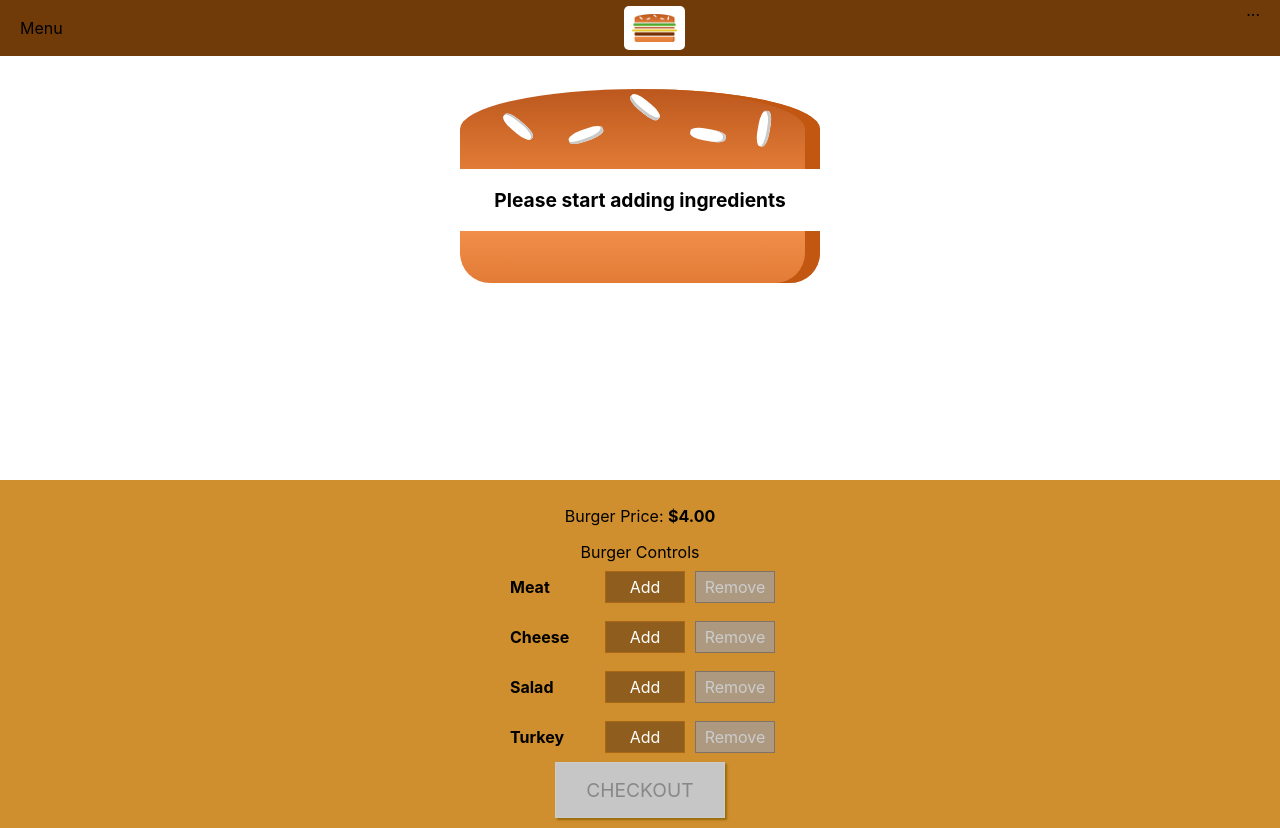
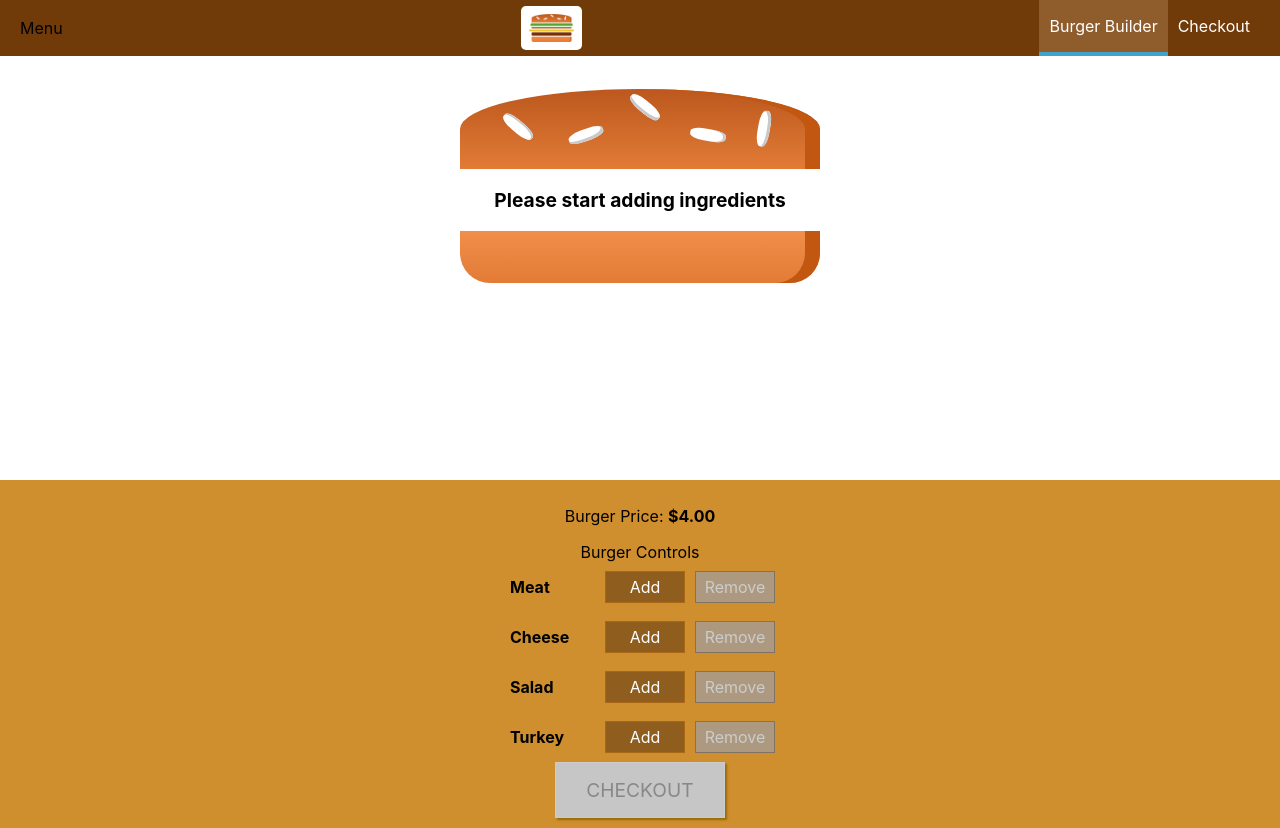
Before and after one commit to jesserahman/burger_builder, a React (Create React App) app: page / in a window 1280 px wide. Built offline with nearby package versions, Linux system fonts and the light colour scheme.

Commit message:
added top nav for desktop

```diff
--- /dev/null
+++ b/src/components/UI/Navigation/NavigationItems/NavigationItem/NavigationItem.css
@@ -0,0 +1,26 @@
+.NavigationItem{
+  margin: 0px;
+  box-sizing: border-box;
+  display: flex;
+  height: 100%;
+  width: auto;
+  align-items: center;
+}
+
+.NavigationItem a{
+  color: white;
+  text-decoration: none;
+  height: 100%;
+  padding: 16px 10px;
+  border-bottom: 4px solid transparent;
+  box-sizing: border-box;
+  display: block;
+}
+
+.NavigationItem a:hover,
+.NavigationItem a:active,
+.NavigationItem a.active{
+  background-color: #8F5C2c;
+  border-bottom: 4px solid #40A4C8;
+  color: white;
+}
--- /dev/null
+++ b/src/components/UI/Navigation/NavigationItems/NavigationItem/NavigationItem.js
@@ -0,0 +1,14 @@
+import React from 'react';
+import './NavigationItem.css'
+
+const navigationItem = (props) => {
+  return (
+    <li className="NavigationItem">
+      <a href={props.link} className={props.active ? "active" : null}>
+        {props.children}
+      </a>
+    </li>
+  )
+}
+
+export default navigationItem;
--- /dev/null
+++ b/src/components/UI/Navigation/NavigationItems/NavigationItems.css
@@ -0,0 +1,8 @@
+.NavigationItems{
+  margin:0px;
+  padding:0px;
+  list-style-type: none;
+  display:flex;
+  align-items: center;
+  height: 100%;
+}
--- /dev/null
+++ b/src/components/UI/Navigation/NavigationItems/NavigationItems.js
@@ -0,0 +1,14 @@
+import React from 'react';
+import './NavigationItems.css'
+import NavigationItem from './NavigationItem/NavigationItem'
+
+const navigationItems = (props) => {
+  return (
+    <ul className="NavigationItems">
+      <NavigationItem active={true} link="/"> Burger Builder </NavigationItem>
+      <NavigationItem active={false} link="/"> Checkout </NavigationItem>
+    </ul>
+  )
+}
+
+export default navigationItems;
--- a/src/components/UI/Navigation/Toolbar/Toolbar.js
+++ b/src/components/UI/Navigation/Toolbar/Toolbar.js
@@ -1,15 +1,14 @@
 import React from 'react';
 import './Toolbar.css'
 import Logo from '../../../../components/Logo/Logo'
+import NavigationItems from '../NavigationItems/NavigationItems'
 
 const toolbar = (props) => {
   return (
    <header className="Toolbar">
       <div> Menu </div>
       <Logo/>
-      <nav>
-        ...
-      </nav>
+      <NavigationItems/>
    </header>
   )
 }
```
